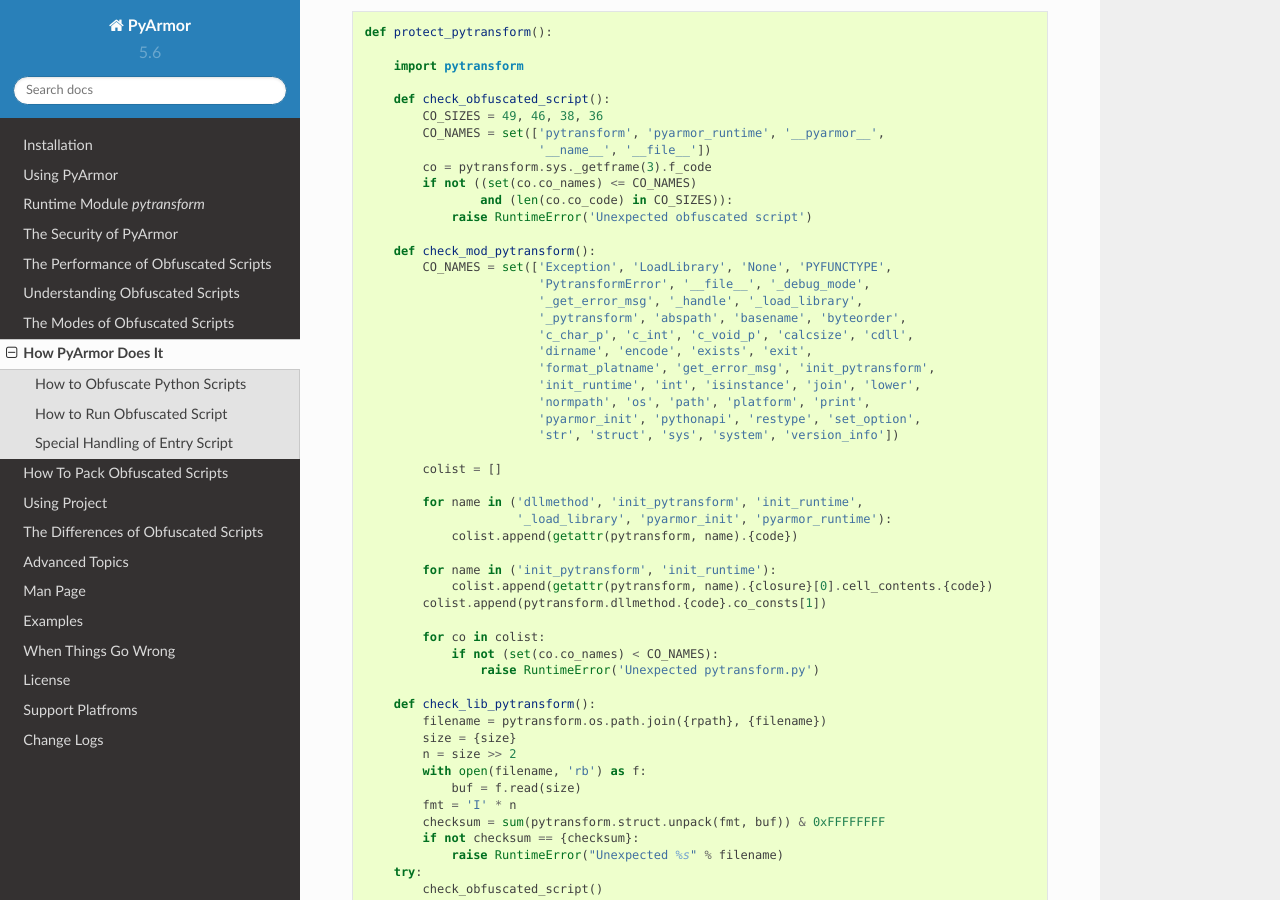
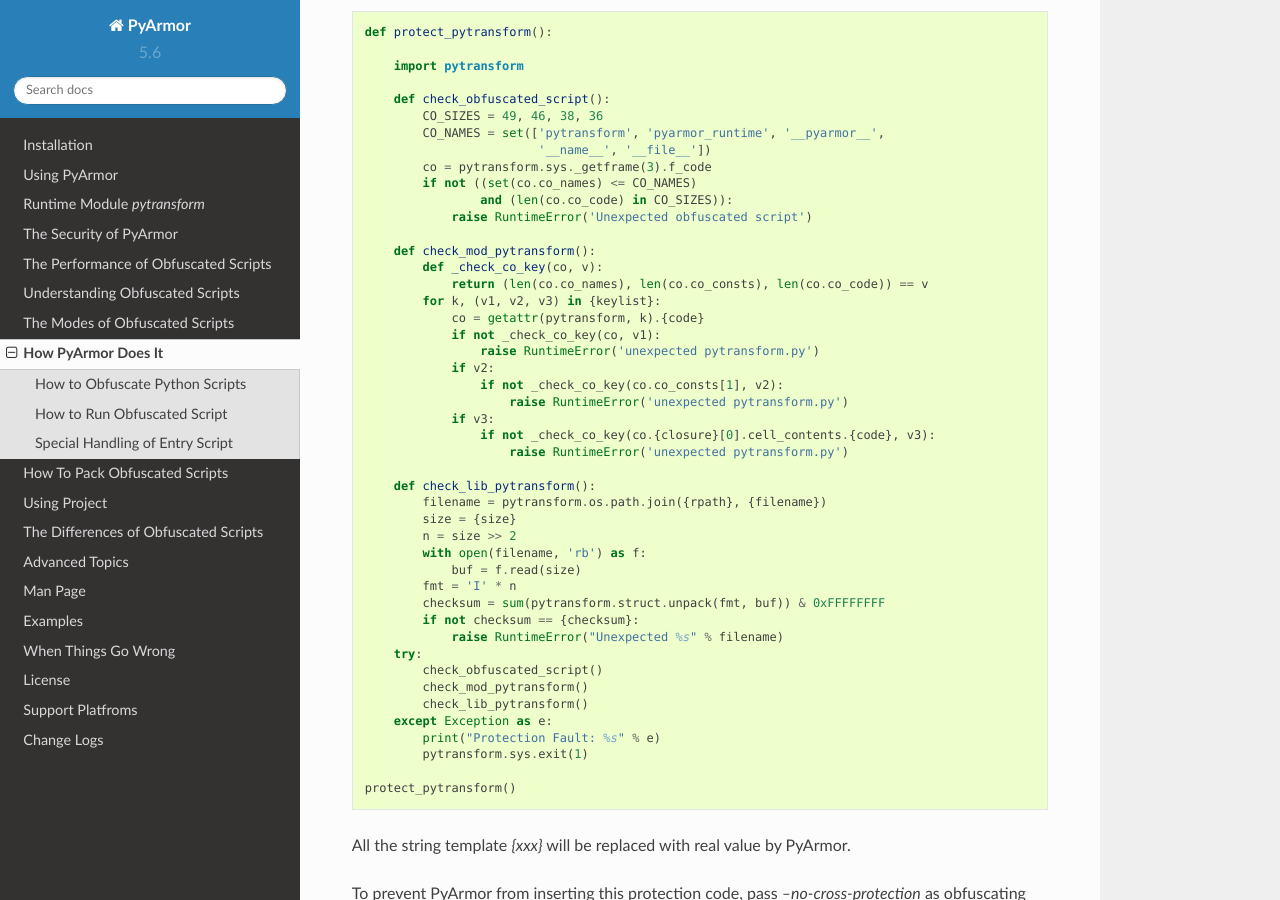
Before and after one commit to dashingsoft/pyarmor, a Sphinx documentation site: the page built from docs/how-to-do.rst, in a window 1280 px wide and 900 px high, scrolled down 4381 px. Built offline with Sphinx 7.4.7 and the Read the Docs theme 2.0.0, drawn with Linux system fonts in a browser that asks for light colours.

Commit message:
Change protection code

```diff
--- a/docs/change-logs.rst
+++ b/docs/change-logs.rst
@@ -8,6 +8,7 @@
 * Remove deprecated flag for option `--src` in command `obfuscate`
 * Fix help message errors in command `obfuscate`
 * Add option `--package-runtime` in command `obfuscate` and `build`
+* Refine default cross protection code
 
 5.6.7
 -----
--- a/docs/how-to-do.rst
+++ b/docs/how-to-do.rst
@@ -225,31 +225,18 @@
                 raise RuntimeError('Unexpected obfuscated script')
 
         def check_mod_pytransform():
-            CO_NAMES = set(['Exception', 'LoadLibrary', 'None', 'PYFUNCTYPE',
-                            'PytransformError', '__file__', '_debug_mode',
-                            '_get_error_msg', '_handle', '_load_library',
-                            '_pytransform', 'abspath', 'basename', 'byteorder',
-                            'c_char_p', 'c_int', 'c_void_p', 'calcsize', 'cdll',
-                            'dirname', 'encode', 'exists', 'exit',
-                            'format_platname', 'get_error_msg', 'init_pytransform',
-                            'init_runtime', 'int', 'isinstance', 'join', 'lower',
-                            'normpath', 'os', 'path', 'platform', 'print',
-                            'pyarmor_init', 'pythonapi', 'restype', 'set_option',
-                            'str', 'struct', 'sys', 'system', 'version_info'])
-
-            colist = []
-
-            for name in ('dllmethod', 'init_pytransform', 'init_runtime',
-                         '_load_library', 'pyarmor_init', 'pyarmor_runtime'):
-                colist.append(getattr(pytransform, name).{code})
-
-            for name in ('init_pytransform', 'init_runtime'):
-                colist.append(getattr(pytransform, name).{closure}[0].cell_contents.{code})
-            colist.append(pytransform.dllmethod.{code}.co_consts[1])
-
-            for co in colist:
-                if not (set(co.co_names) < CO_NAMES):
-                    raise RuntimeError('Unexpected pytransform.py')
+            def _check_co_key(co, v):
+                return (len(co.co_names), len(co.co_consts), len(co.co_code)) == v
+            for k, (v1, v2, v3) in {keylist}:
+                co = getattr(pytransform, k).{code}
+                if not _check_co_key(co, v1):
+                    raise RuntimeError('unexpected pytransform.py')
+                if v2:
+                    if not _check_co_key(co.co_consts[1], v2):
+                        raise RuntimeError('unexpected pytransform.py')
+                if v3:
+                    if not _check_co_key(co.{closure}[0].cell_contents.{code}, v3):
+                        raise RuntimeError('unexpected pytransform.py')
 
         def check_lib_pytransform():
             filename = pytransform.os.path.join({rpath}, {filename})
```
